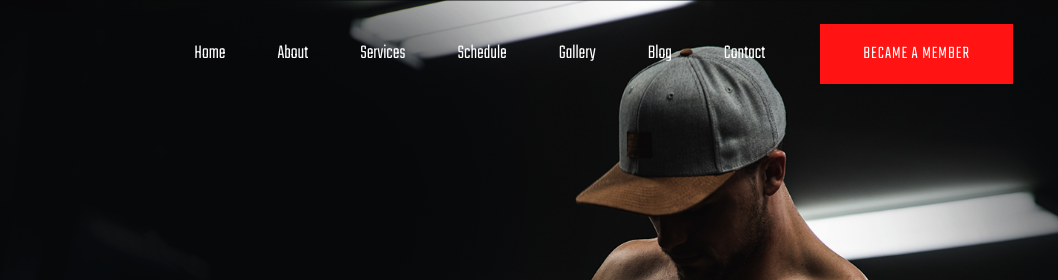
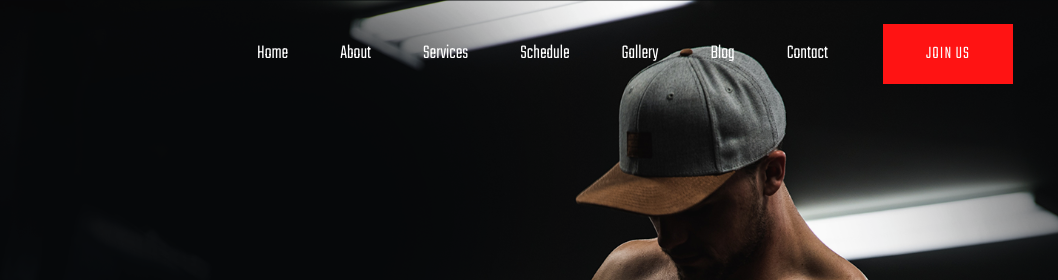
Before and after one commit to ersnrosario/cpnt201-a2-fitnessclub-master, a plain HTML site: page fitnessclub-master/index.html in a window 1280 px wide. Shown: the top 280 px of the page, 222-1280 px from the left. Drawn offline with Linux system fonts and the light colour scheme; files whose address does not match are found by name.

Commit message:
change call to action button

```diff
--- a/fitnessclub-master/index.html
+++ b/fitnessclub-master/index.html
@@ -72,7 +72,7 @@
                                     </nav>
                                 </div>
                                 <div class="header-right-btn f-right d-none d-lg-block ml-30">
-                                    <a href="from.html" class="btn header-btn">became a member</a>
+                                    <a href="from.html" class="btn header-btn">join us</a>
                                 </div>
                             </div>
                         </div>
```
